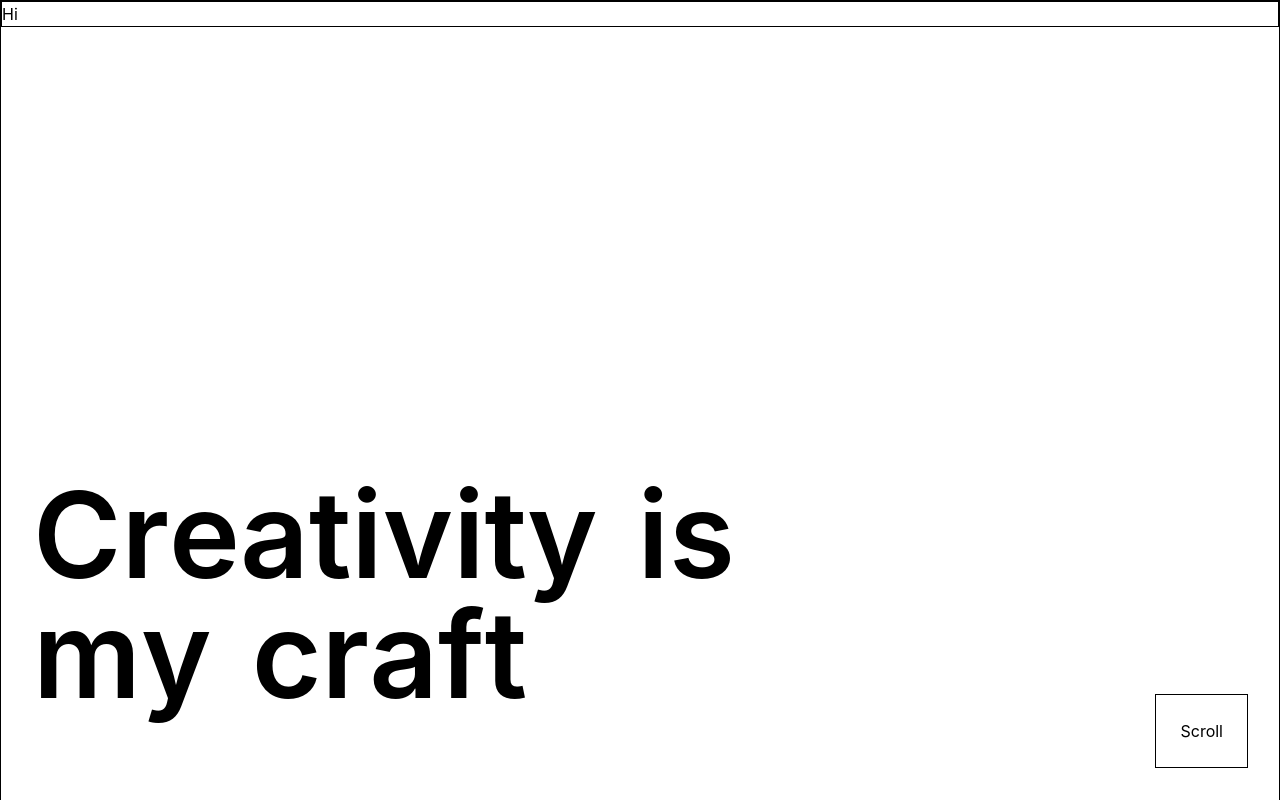
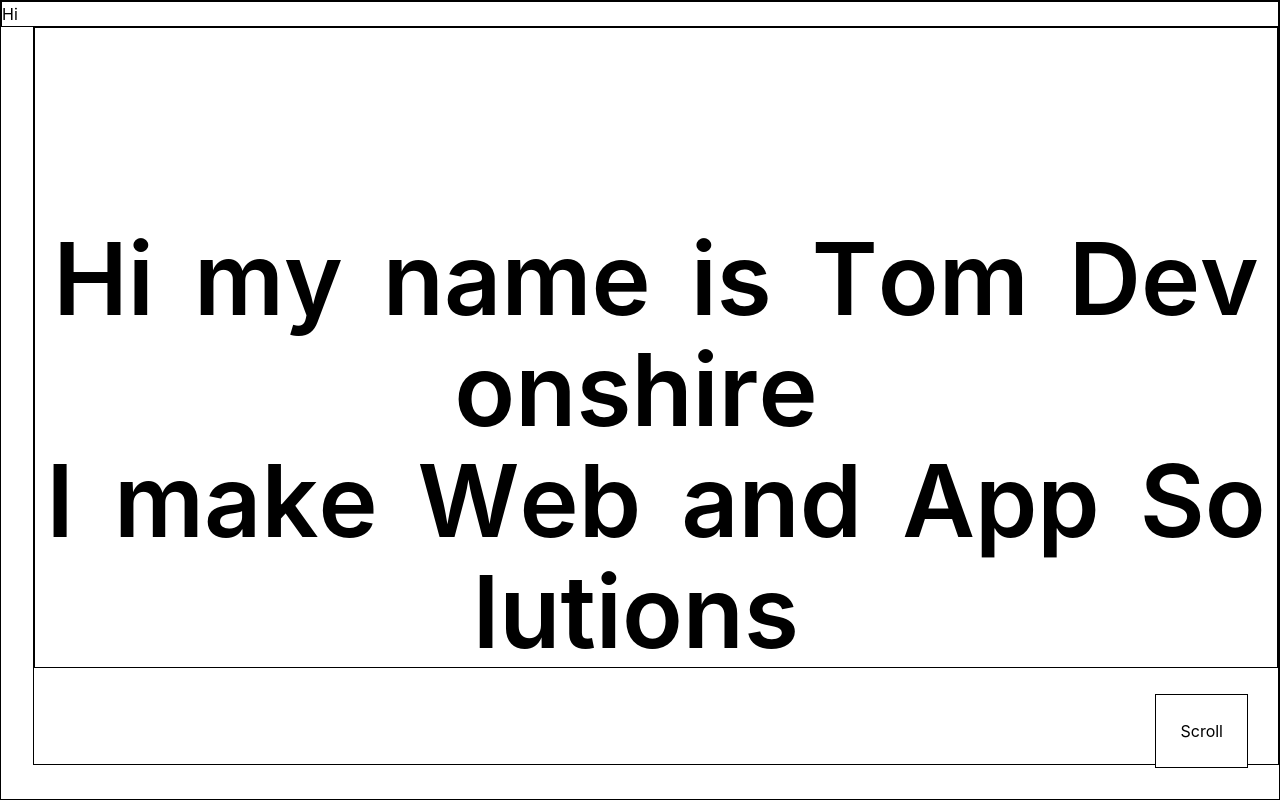
Before and after one commit to tom1dev/portfolio, a React app: page / in a window 1280 px wide. Shown: the top 800 px of the page. Built offline with nearby package versions, Linux system fonts and the light colour scheme; the HTML template or start-up script is replaced by a standard one.

Commit message:
updated the intro animation to look like an explostion

```diff
--- a/src/components/intro/LetterCollision.tsx
+++ b/src/components/intro/LetterCollision.tsx
@@ -1,50 +1,42 @@
-'use client'; // needed in Next.js App Router
-import { gsap } from 'gsap';
-import { ScrollTrigger } from 'gsap/ScrollTrigger';
-
-
-// 1️⃣ Hook ScrollTrigger into GSAP's core
+"use client"; // needed in Next.js App Router
+import { gsap } from "gsap";
+import { ScrollTrigger } from "gsap/ScrollTrigger";
 gsap.registerPlugin(ScrollTrigger);
 
+import React, { useEffect, useRef } from "react";
+import { LetterDisplay } from "./LetterDisplay";
 
-// components/LetterCollision.tsx
-import React, { useEffect, useRef } from 'react';
-import { LetterDisplay } from './LetterDisplay';
-
-
-const lines = [
-  'Creativity ',
-  'is ',
-  'my ',
-  'craft',
-  'abstract thinking is my passion'
-];
+const lines = ["Hi my name is Tom Devonshire", "I make Web and App Solutions"];
 function getRandomRotation() {
   // ±30°
   return Math.random() * 60 - 30;
 }
 function animateLettersOnScroll(ref: React.RefObject<HTMLDivElement | null>) {
-  const nodes = ref.current?.querySelectorAll<HTMLElement>('.letter') || [];
-  nodes.forEach(letter => {
-    const speed = parseFloat(letter.dataset.speed || '1');
+  const nodes = ref.current?.querySelectorAll<HTMLElement>(".letter") || [];
+  nodes.forEach((letter) => {
+    const speed = parseFloat(letter.dataset.speed || "1");
+    const xComponent = parseFloat(letter.dataset.x || "1");
+    const yComponent = parseFloat(letter.dataset.y || "1");
+
+    console.log(-speed * ScrollTrigger.maxScroll(window) * yComponent)
     gsap.to(letter, {
       // y-offset = fraction of total scroll
-      y: (1 - speed) * ScrollTrigger.maxScroll(window),
+      y: -speed * ScrollTrigger.maxScroll(window) * yComponent,
+      x: speed * ScrollTrigger.maxScroll(window) * xComponent,
       rotation: getRandomRotation(),
-      ease: 'power2.out',
-      duration: 0.8,  // base duration (scrub will sync timing)
+      ease: "power2.out",
+      duration: 0.8, // base duration (scrub will sync timing)
       scrollTrigger: {
         trigger: document.documentElement,
         start: 0,
         end: window.innerHeight,
-        scrub: 0.5,           // "momentum" feel
-        invalidateOnRefresh: true
-      }
+        scrub: 0.5, // "momentum" feel
+        invalidateOnRefresh: true,
+      },
     });
   });
 }
 export function LetterCollision() {
-
   const ref = useRef<HTMLDivElement>(null);
 
   useEffect(() => {
@@ -53,27 +45,43 @@ export function LetterCollision() {
     }
 
     animateLettersOnScroll(ref);
-    ScrollTrigger.addEventListener('refreshInit', () => ScrollTrigger.refresh());
+    ScrollTrigger.addEventListener("refreshInit", () =>
+      ScrollTrigger.refresh(),
+    );
   }, []);
 
+  return (
+    <div ref={ref} className="ml-8 border scroll-smooth">
+      {/* layout for two lines + sub-sentence */}
+      <div className="-mt-40 mb-36 flex h-screen items-center border flex-col justify-end lg:mb-24">
+        {lines.map((line, i) => {
+          const words = line.split(" ");
+          let count = 1;
 
-  return (
-    <div ref={ref} className="ml-8 scroll-smooth">
-      {/* layout for two lines + sub-sentence */}
-      <div className="-mt-28 mb-36 flex h-screen flex-col justify-end lg:mb-24">
-        <div className="flex flex-wrap">
-          <LetterDisplay word={lines[0]} />
-          <div className="w-4 sm:w-10" />
-          <LetterDisplay word={lines[1]} />
-        </div>
-        <div className="flex flex-wrap">
-          <LetterDisplay word={lines[2]} />
-          <div className="w-4 sm:w-10" />
-          <LetterDisplay word={lines[3]} />
-        </div>
-      </div>
-      <div className="flex flex-wrap">
-        <LetterDisplay word={lines[4]} />
+          const wordMap = words.map((word, i) => {
+            const tuple = { word: word, startIndex: count };
+            count = count + word.length;
+            return tuple;
+          });
+
+          return (
+            <div key={i} className="flex justify-center flex-wrap">
+              {wordMap.map((word) => {
+                return (
+                  <>
+                  <LetterDisplay
+                    word={word.word}
+                    startChar={word.startIndex}
+                    line={i + 1}
+                  />
+                  <div className="w-4 sm:w-10" />
+
+                  </>
+                );
+              })}
+            </div>
+          );
+        })}
       </div>
     </div>
   );
--- a/src/components/intro/LetterDisplay.tsx
+++ b/src/components/intro/LetterDisplay.tsx
@@ -1,15 +1,39 @@
-function getRandomSpeed() {
-  // [0.8, 1.5) - lower = bigger drift
-  return 0.8 + Math.random() * 0.7;
+function getSpeed(line: number, index: number) {
+  const x = index - 12;
+  const y = line;
+
+  const dist = Math.sqrt(x * x + y * y);
+
+  return 1 / (1 + dist); // smoother falloff
 }
-export function LetterDisplay({ word }: { word: string }) {
+function getX(line: number, index: number) {
+  const x = index - 12;
+  const y = line;
+
+  const len = Math.sqrt(x * x + y * y) || 1;
+
+  return  x / len;
+}
+
+function getY(line: number, index: number) {
+  const x = index - 12;
+  const y = line;
+
+  const len = Math.sqrt(x * x + y * y) || 1;
+
+  return y / len;
+}
+
+export function LetterDisplay({ word, line, startChar }: { word: string, line: number, startChar:number }) {
   return (
     <>
       {word.split('').map((char, i) => (
         <div
           key={i}
-          className="letter text-6xl font-semibold xs:text-[90px] md:text-[120px]"
-          data-speed={getRandomSpeed()}
+          className="letter text-4xl font-semibold xs:text-[90px] md:text-[100px]"
+          data-speed={getSpeed(line, startChar+i+1)}
+          data-x={getX(line,startChar+i+1)}
+          data-y={getY(line,startChar+i+1)}
         >
           {char}
         </div>
```
